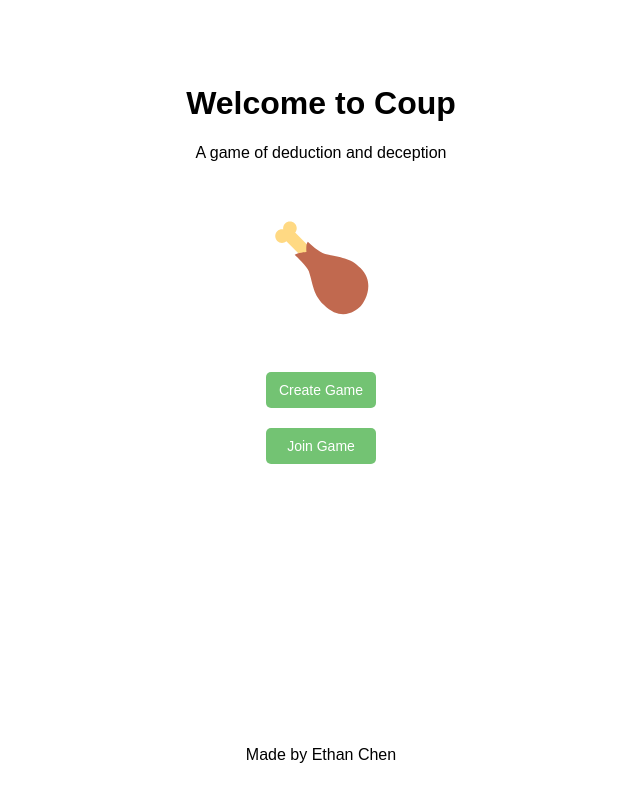
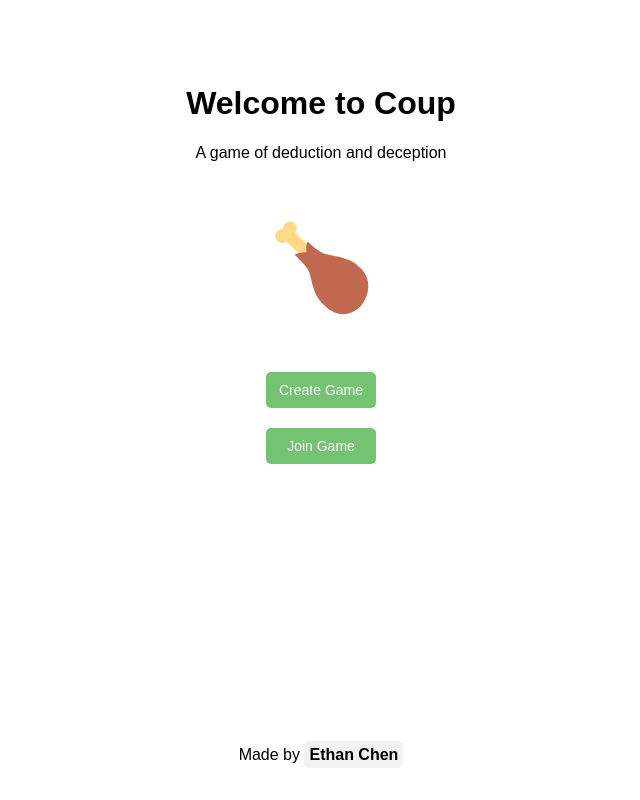
Before and after one commit to Cheneth/coup-online, a React (Create React App) app in the folder coup-client/: page / in a window 1280 px wide. Shown: the whole page, without its empty margins (319-959 px from the left). Built offline with nearby package versions, Linux system fonts and the light colour scheme; a web font is replaced by a local one.

Commit message:
link to website

```diff
--- a/coup-client/src/components/Home.js
+++ b/coup-client/src/components/Home.js
@@ -17,7 +17,7 @@ export default class Home extends Component {
                     <Link className="home" to="/join" >Join Game</Link>
                 </div>
             </div>
-            <p className="footer">Made by Ethan Chen</p>
+            <p className="footer">Made by <a className="website-link" href="https://cheneth.github.io/" target="_blank" rel="noopener noreferrer">Ethan Chen</a></p>
             </>
         )
     }
--- a/coup-client/src/index.css
+++ b/coup-client/src/index.css
@@ -28,6 +28,21 @@ input[type=text]:focus {
 }
 button{
   cursor: pointer;
+}
+
+.website-link {
+  cursor: pointer;
+  text-decoration: none;
+  color: #000000;
+  font-weight: 600;
+  background-color: #F2F2F2;
+  border-radius: 5px;
+  padding: 5px;
+  transition-duration: 0.3s;
+}
+.website-link:hover{
+  color: #FFFFFF;
+  background-color: #2B2B2B;
 }
 
 .createGameContainer, .joinGameContainer {
```
